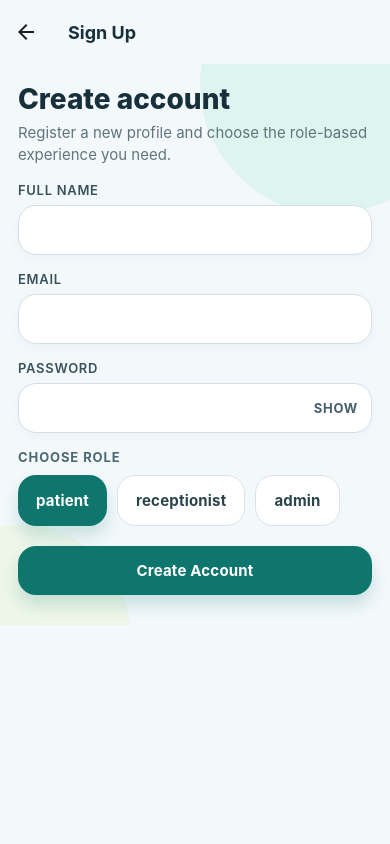
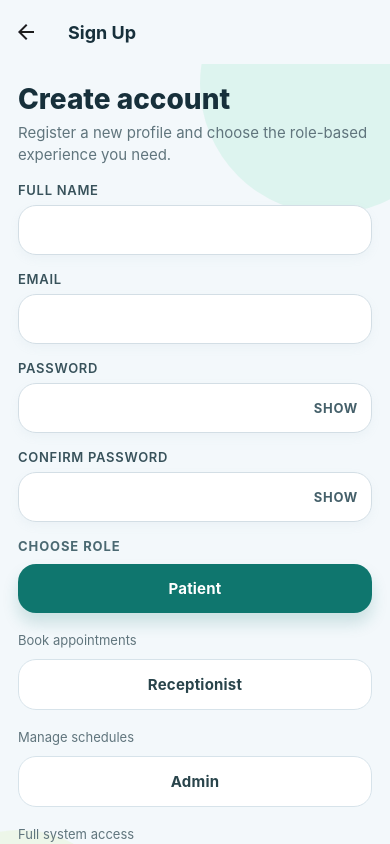
Before and after one commit to SandaruNipuna1/clinic-appointment-management-app, a React Native app in the folder mobile/: screen /Signup in a window 390 px wide. Built offline with nearby package versions, Linux system fonts and the light colour scheme; no server answers.

Commit message:
Improve signup clarity and role labels

```diff
--- a/mobile/src/screens/SignupScreen.js
+++ b/mobile/src/screens/SignupScreen.js
@@ -6,19 +6,47 @@ import PrimaryButton from "../components/PrimaryButton";
 import ScreenContainer from "../components/ScreenContainer";
 import { useAuth } from "../context/AuthContext";
 
-const ROLE_OPTIONS = ["patient", "receptionist", "admin"];
+const ROLE_OPTIONS = [
+  {
+    value: "patient",
+    label: "Patient",
+    description: "Book appointments"
+  },
+  {
+    value: "receptionist",
+    label: "Receptionist",
+    description: "Manage schedules"
+  },
+  {
+    value: "admin",
+    label: "Admin",
+    description: "Full system access"
+  }
+];
 
 export default function SignupScreen() {
   const { signup } = useAuth();
   const [fullName, setFullName] = useState("");
   const [email, setEmail] = useState("");
   const [password, setPassword] = useState("");
+  const [confirmPassword, setConfirmPassword] = useState("");
   const [role, setRole] = useState("patient");
   const [showPassword, setShowPassword] = useState(false);
+  const [showConfirmPassword, setShowConfirmPassword] = useState(false);
 
   const handleSignup = async () => {
-    if (!fullName.trim() || !email.trim() || !password.trim()) {
-      Alert.alert("Missing fields", "Please fill in all fields.");
+    if (!fullName.trim()) {
+      Alert.alert("Full name required", "Please enter your full name.");
+      return;
+    }
+
+    if (!email.trim()) {
+      Alert.alert("Email required", "Please enter your email.");
+      return;
+    }
+
+    if (!password.trim() || !confirmPassword.trim()) {
+      Alert.alert("Password required", "Please enter and confirm your password.");
       return;
     }
 
@@ -31,6 +59,11 @@ export default function SignupScreen() {
 
     if (password.trim().length < 6) {
       Alert.alert("Weak password", "Password must be at least 6 characters.");
+      return;
+    }
+
+    if (password !== confirmPassword) {
+      Alert.alert("Password mismatch", "Password and confirm password must match.");
       return;
     }
 
@@ -55,16 +88,26 @@ export default function SignupScreen() {
         rightActionLabel={showPassword ? "Hide" : "Show"}
         onRightActionPress={() => setShowPassword((current) => !current)}
       />
+      <FormInput
+        label="Confirm Password"
+        value={confirmPassword}
+        onChangeText={setConfirmPassword}
+        secureTextEntry={!showConfirmPassword}
+        rightActionLabel={showConfirmPassword ? "Hide" : "Show"}
+        onRightActionPress={() => setShowConfirmPassword((current) => !current)}
+      />
 
       <Text style={styles.roleLabel}>Choose role</Text>
       <View style={styles.roleWrap}>
         {ROLE_OPTIONS.map((option) => (
-          <PrimaryButton
-            key={option}
-            title={option}
-            onPress={() => setRole(option)}
-            variant={role === option ? "primary" : "ghost"}
-          />
+          <View key={option.value} style={styles.roleCard}>
+            <PrimaryButton
+              title={option.label}
+              onPress={() => setRole(option.value)}
+              variant={role === option.value ? "primary" : "ghost"}
+            />
+            <Text style={styles.roleDescription}>{option.description}</Text>
+          </View>
         ))}
       </View>
 
@@ -95,9 +138,15 @@ const styles = StyleSheet.create({
     marginBottom: 10
   },
   roleWrap: {
-    flexDirection: "row",
-    flexWrap: "wrap",
     gap: 10,
     marginBottom: 8
+  },
+  roleCard: {
+    gap: 6
+  },
+  roleDescription: {
+    color: "#60757d",
+    fontSize: 13,
+    lineHeight: 18
   }
 });
```
Also changed, not shown: 1 other file (tests, documents, lock files or other folders).
